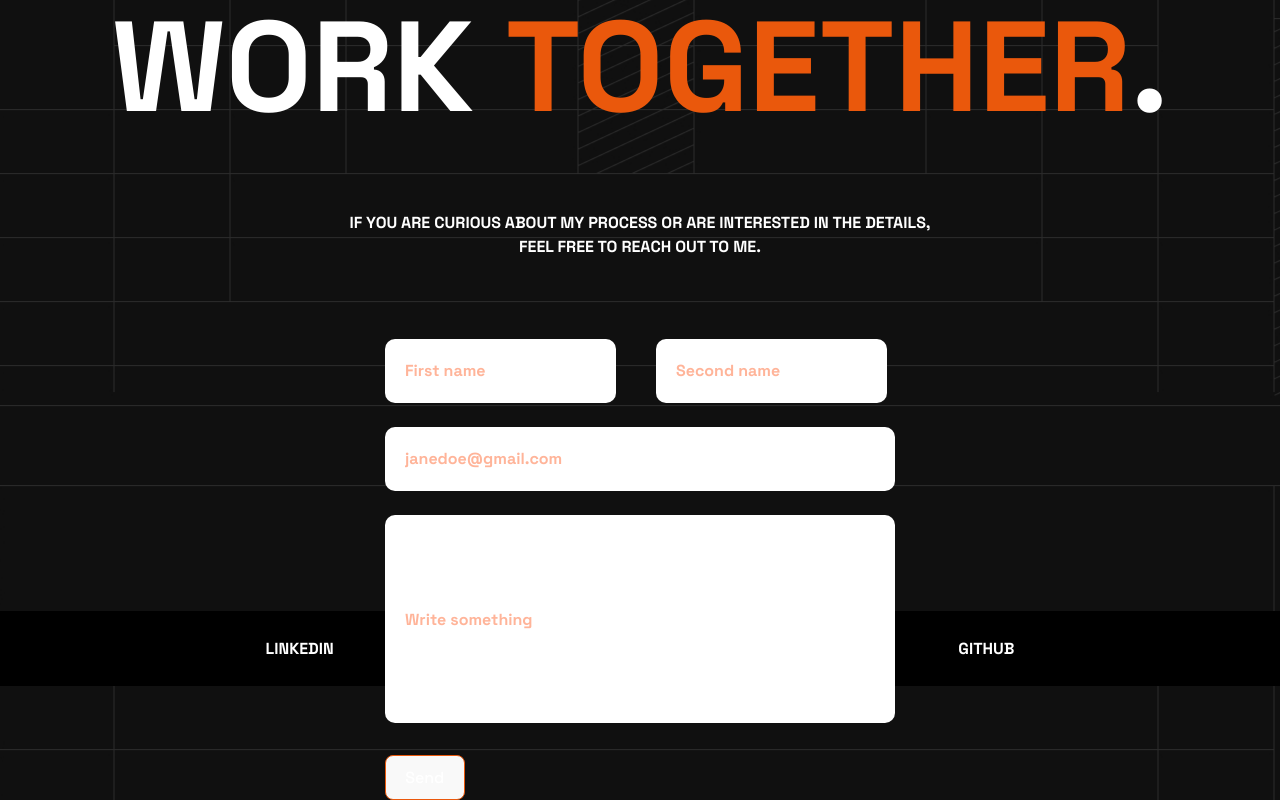
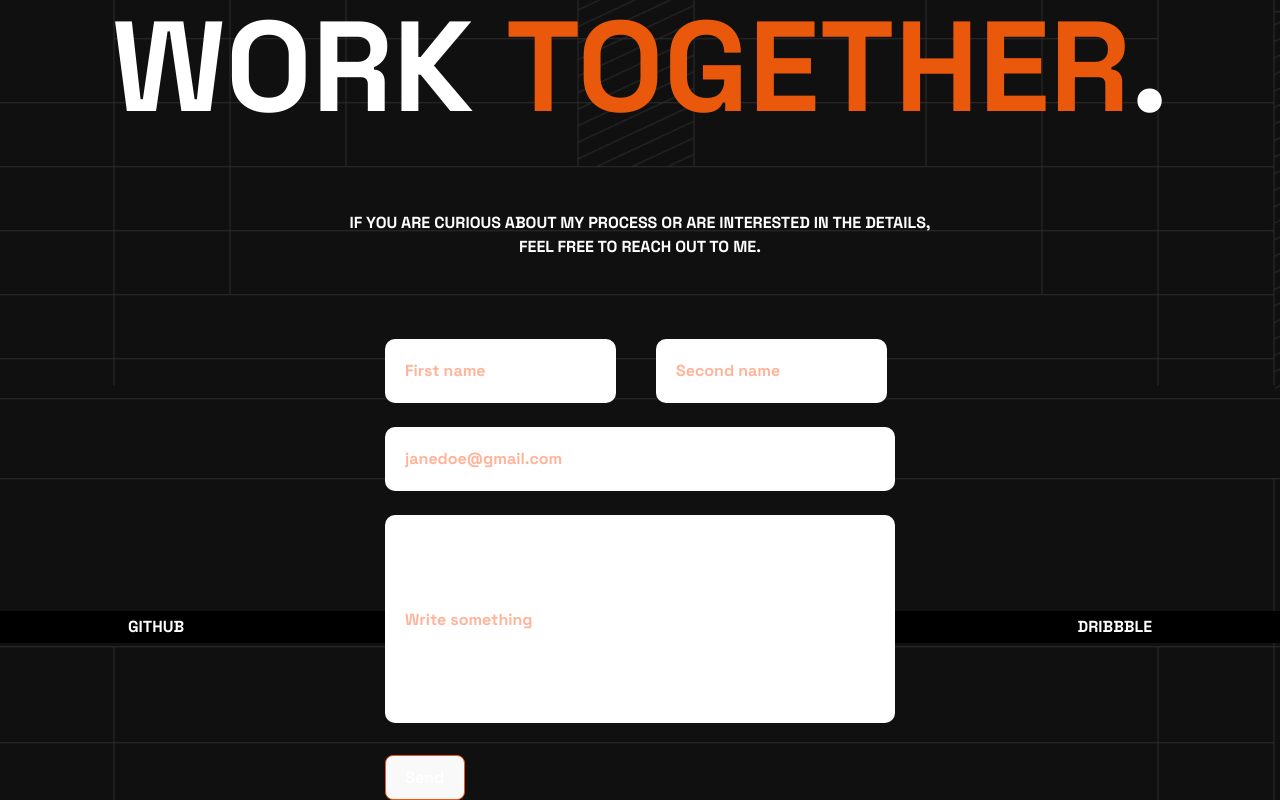
Before and after one commit to SolaKabuta/portfolio_final, a React (Vite) app: page / in a window 1280 px wide. Shown: the part 5543-6343 px from the top of the page. Built offline with nearby package versions, Linux system fonts and the light colour scheme.

Commit message:
perf/style: footer-links

```diff
--- a/src/components/Footer.tsx
+++ b/src/components/Footer.tsx
@@ -3,12 +3,12 @@ const Footer = () => {
     return (
         <>
             <div
-                className={'w-screen py-[2%] px-[10%] footer-nav'}>
+                className={'w-screen py-1 px-[10%] footer-nav'}>
                     <div
-                        className={'flex justify-around'}>
-                        <p className={''}>Linkedin</p>
-                        <p>Dribbble</p>
-                        <p>Github</p>
+                        className={'flex justify-between align-middle'}>
+                        <a href="https://github.com/SolaKabuta">Github</a>
+                        <a href="https://www.linkedin.com/in/sola-kabuta/">Linkedin</a>
+                        <a href="https://dribbble.com/SolaKabuta">Dribbble</a>
                     </div>
             </div>
         </>
```
Also changed, not shown: 1 other file (tests, documents, lock files or other folders).
